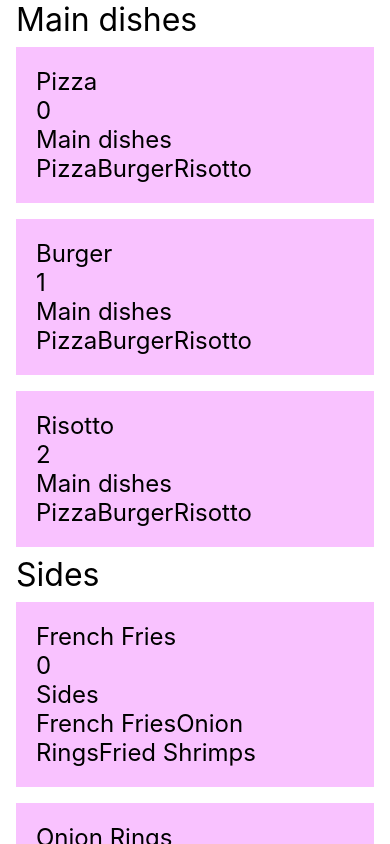
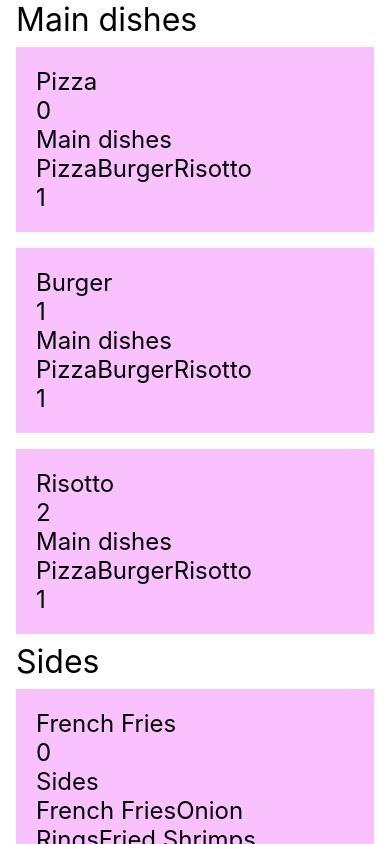
Before and after one commit to Hussain-hamim/Taskly, a React Native app: screen / in a window 390 px wide. Built offline with nearby package versions, Linux system fonts and the light colour scheme.

Commit message:
extra data prop

```diff
--- a/App.js
+++ b/App.js
@@ -27,7 +27,10 @@ const DATA = [
   },
 ];
 
-const App = () => (
+const App = () => {
+  let one = 1; // one should be included in the extraData prop
+
+  return (
     <SafeAreaView style={styles.container}>
       <SectionList
         sections={DATA}
@@ -38,14 +41,17 @@ const App = () => (
             <Text style={styles.title}>{index}</Text>
             <Text style={styles.title}>{section.title}</Text>
             <Text style={styles.title}>{section.data}</Text>
+            <Text style={styles.title}>{one}</Text>
           </View>
         )}
         renderSectionHeader={({ section: { title } }) => (
           <Text style={styles.header}>{title}</Text>
         )}
+        extraData={one} //If any of your data depend on anything outside of the data prop, stick it here and treat it immutably.
       />
     </SafeAreaView>
   );
+};
 
 const styles = StyleSheet.create({
   container: {
```
Lines whose indentation alone changed are shown as unchanged.
